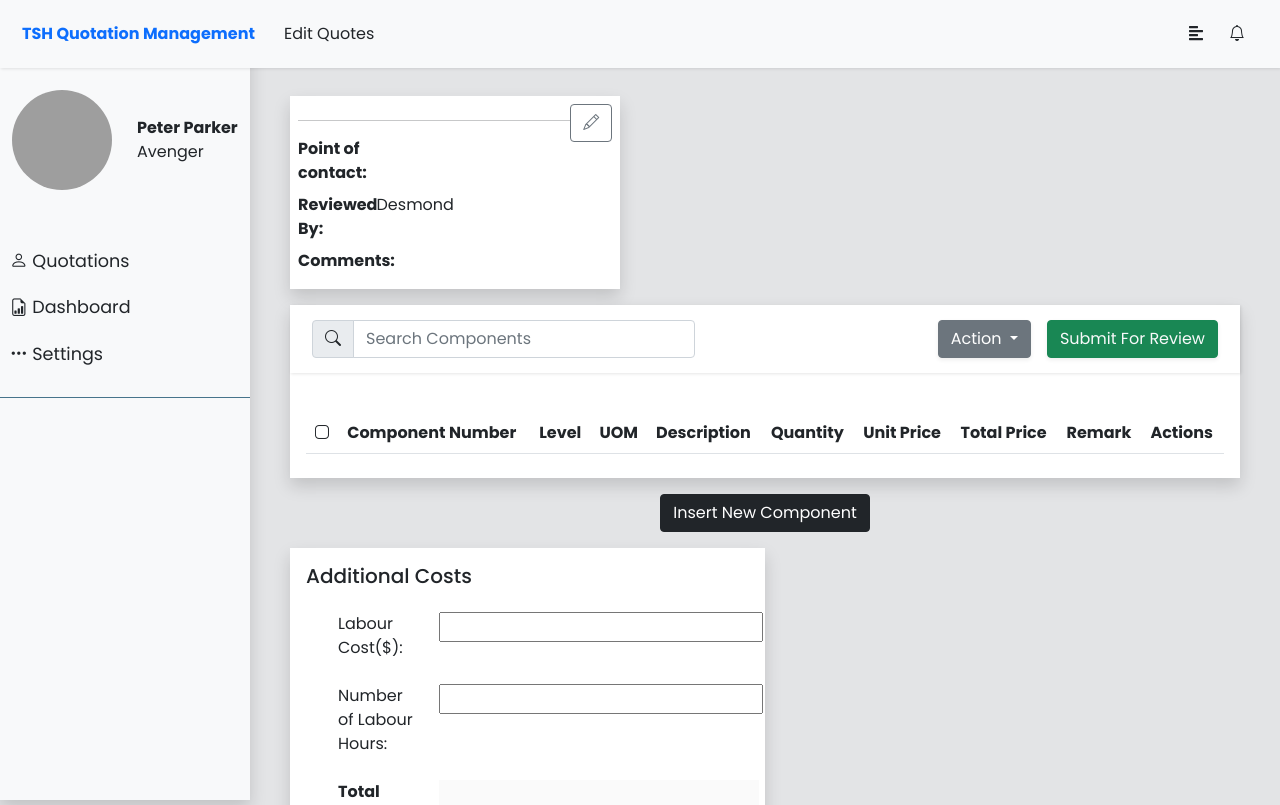
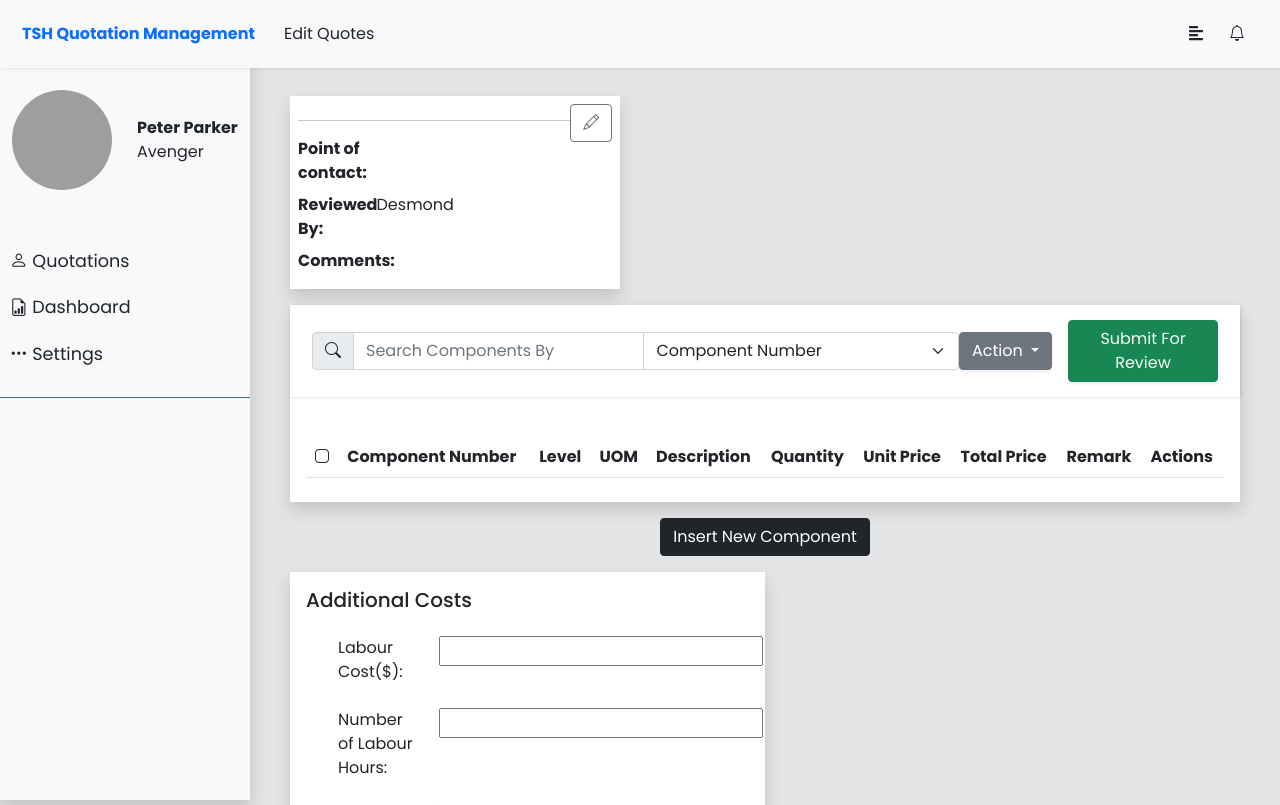
Before and after one commit to izzkhairable/fyp, a Python web app: template aqs_web/templates/edit.html in a window 1280 px wide. Shown: the top 805 px of the page. Run offline with Jinja, Linux system fonts and the light colour scheme; the template is opened without the code that fills it: most values are stand-ins (such as "Sample title", 1, 10 or a date in 2020); lists and menus that the app fills with data are empty; some libraries are stand-ins or nearby versions; grey boxes are pictures that could not be loaded.

Commit message:
added filter functionality for components

```diff
--- a/aqs_web/static/js/edit.js
+++ b/aqs_web/static/js/edit.js
@@ -21,20 +21,20 @@ function getQuotationParts(){
               // BOM
               if (result[part].is_bom == 1){
                 document.getElementById("parts").innerHTML += `<tr colspan="9">
-                  <th></th>
-                  <th>${result[part].component_no}</th>
-                  <th>${result[part].lvl}</th>
-                  <th>${result[part].uom}</th>
-                  <th>${result[part].description}</th>
-                  <th></th>
-                  <th></th>
-                  <th></th>
-                  <th>${result[part].remark}</th>
-                  <th>
+                  <td></td>
+                  <td>${result[part].component_no}</td>
+                  <td>${result[part].lvl}</td>
+                  <td>${result[part].uom}</td>
+                  <td>${result[part].description}</td>
+                  <td></td>
+                  <td></td>
+                  <td></td>
+                  <td>${result[part].remark}</td>
+                  <td>
                     <button type="button" data-bs-toggle="modal" onclick="editBom('${result[part].id}', '${result[part].component_no}', '${result[part].uom}', '${result[part].description}', '${result[part].remark}')" data-bs-target="#edit-bom" class="btn btn-outline-secondary"><i class="bi bi-pencil"></i></button>
                     <button type="button" class="btn btn-outline-secondary" data-bs-toggle="modal" data-bs-target="#confirm-delete" onclick="displayConfirmDeleteModal('${result[part].id}', '${quotation_no}', '${result[part].component_no}')"><i class="bi bi-trash-fill"></i></button>
                     <button type="button" class="btn btn-outline-secondary" data-bs-toggle="modal" data-bs-target="#add-component-under-bom" onclick="insertComponentUnderBom('${result[part].id}', '${quotation_no}', '${result[part].component_no}')"><i class="bi bi-plus-lg"></i></button>
-                  </th>
+                  </td>
                 </tr>`
               }
               // loose item
@@ -529,3 +529,26 @@ function displayConfirmDeleteModal(id, quotation_no, component_no){
   document.getElementById("delete-component-quotation-no").value = quotation_no;
   document.getElementById("confirm-delete-label").innerHTML = "Are you sure you want to delete <b>" + component_no + "</b>?";
 }
+
+// Filter table
+function filterComponents() {
+  // Declare variables
+  var input, filter, table, tr, td, i, txtValue;
+  input = document.getElementById("componentSearch");
+  filter = input.value.toUpperCase();
+  table = document.getElementById("componentsTable");
+  tr = table.getElementsByTagName("tr");
+  condition = document.getElementById("filter_components").value;
+  // Loop through all table rows, and hide those who don't match the search query
+  for (i = 0; i < tr.length; i++) {
+      td = tr[i].getElementsByTagName("td")[condition];
+      if (td) {
+          txtValue = td.textContent || td.innerText;
+          if (txtValue.toUpperCase().indexOf(filter) > -1) {
+              tr[i].style.display = "";
+          } else {
+              tr[i].style.display = "none";
+          }
+      }
+  }
+}
--- a/aqs_web/templates/edit.html
+++ b/aqs_web/templates/edit.html
@@ -136,7 +136,17 @@
                     <form class="d-flex">
                       <div class="input-group">
                         <span class="input-group-text" id="basic-addon1"><i class="bi bi-search"></i></span>
-                        <input type="text" class="form-control" placeholder="Search Components" aria-label="search" aria-describedby="search">
+                        <input type="text" class="form-control" size="30" placeholder="Search Components By" onkeyup="filterComponents()" id="componentSearch" aria-label="search" aria-describedby="search">
+                        <select class="form-control form-select" id="filter_components">
+                          <option value="0" selected>Component Number</option>
+                          <option value="1">Level</option>
+                          <option value="2">UOM</option>
+                          <option value="3">Description</option>
+                          <option value="4">Quantity</option>
+                          <option value="5">Unit Price</option>
+                          <option value="6">Total Price</option>
+                          <option value="7">Remarks</option>
+                      </select>
                       </div>
                     </form>
                   </ul>
@@ -158,7 +168,7 @@
 
             <!-- Parts -->
             <div class="mx-3">
-              <table class="table">
+              <table class="table" id="componentsTable">
                 <thead>
                   <tr>
                     <th scope="col"><i class="bi bi-app"></i></th>
```
